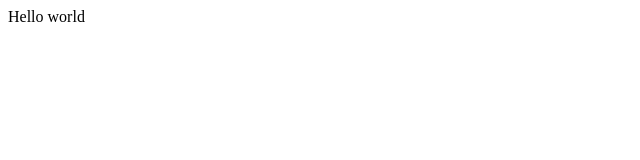
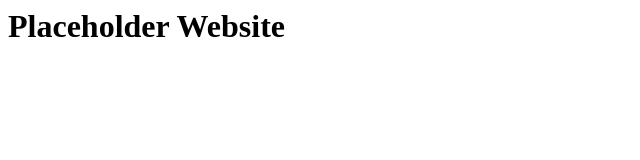
Before and after one commit to foxwaffles/foxwaffles, a plain HTML site: page index.html in a window 1280 px wide. Shown: the whole page, without its empty margins (0-640 px from the left). Drawn offline with Linux system fonts and the light colour scheme.

Commit message:
made placeholder text

```diff
--- a/index.html
+++ b/index.html
@@ -3,6 +3,6 @@
     <title>FoxWaffles</title>
 <head>
 <body>
-    Hello world
+    <h1>Placeholder Website</h1>
 </body>
 </html>
```
